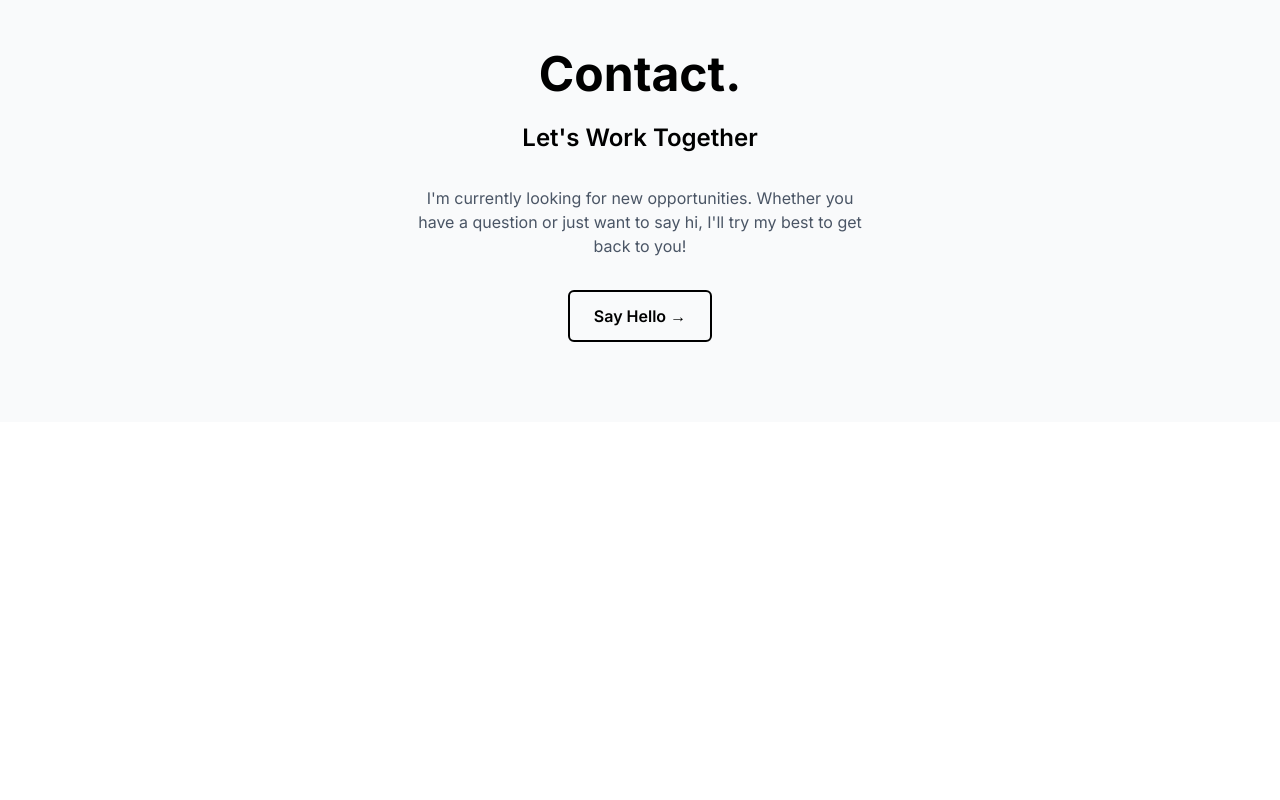
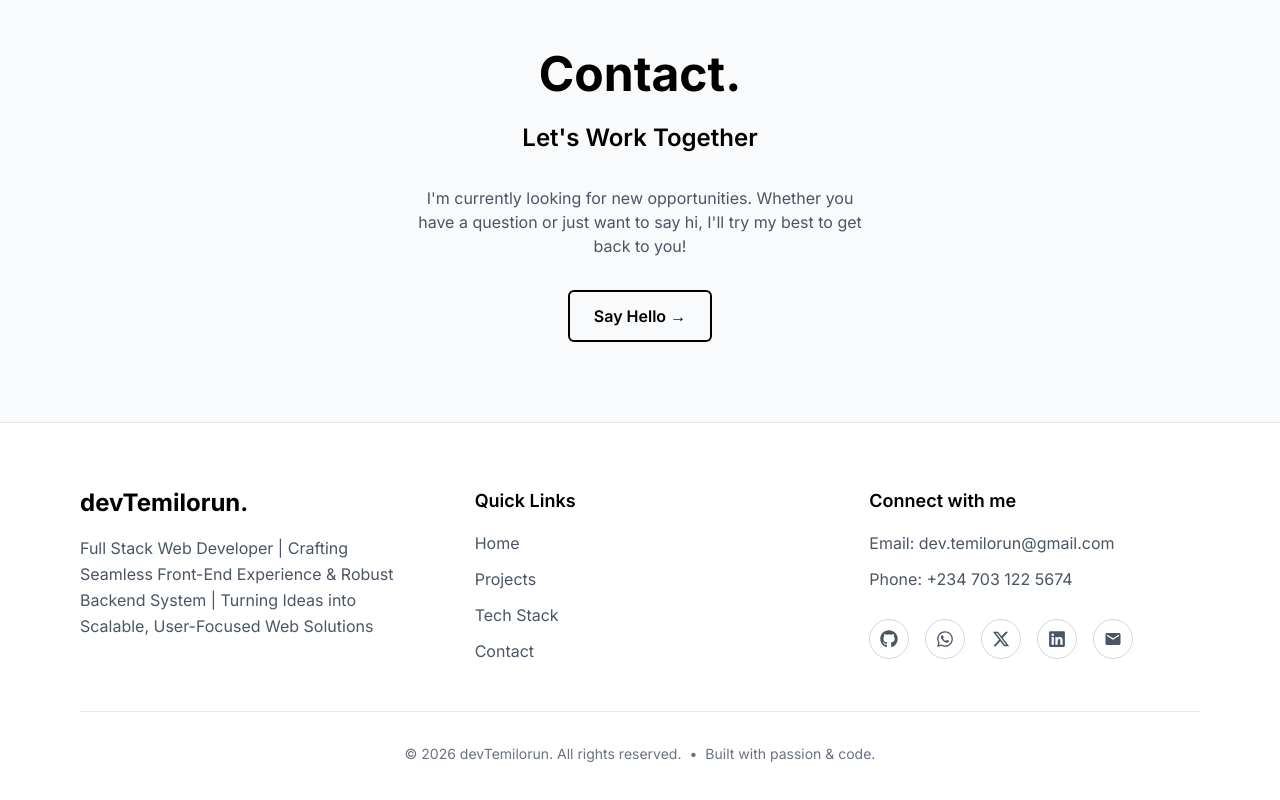
Before and after one commit to devTemilorun/portfolio-v2, a Next.js app: page / in a window 1280 px wide. Shown: the part 3476-4276 px from the top of the page. Before the commit the page ends 3898 px from the top, so only its background shows below. Built offline with nearby package versions, Linux system fonts and the light colour scheme.

Commit message:
Implemented the Footer Scene

```diff
--- a/app/page.tsx
+++ b/app/page.tsx
@@ -3,7 +3,7 @@ import Hero from "@/scenes/Hero"
 import Project from "@/scenes/Project"
 import TechStack from "@/scenes/TechStack"
 import Contact from "@/scenes/Contact"
-
+import Footer from "@/scenes/Footer"
 
 const HomePage = () => {
   return (
@@ -15,6 +15,7 @@ const HomePage = () => {
         <TechStack/>
         <Contact/>
       </main>
+      <Footer/>
     </>
   )
 }
--- /dev/null
+++ b/scenes/Footer.tsx
@@ -0,0 +1,123 @@
+import Link from 'next/link';
+import { FaGithub, FaLinkedin, FaWhatsapp } from 'react-icons/fa';
+import { FaXTwitter } from 'react-icons/fa6';
+import { MdEmail } from 'react-icons/md';
+
+const Footer = () => {
+  return (
+     <footer className="bg-white border-t border-gray-200 pt-16 pb-12">
+        <div className="container mx-auto px-4 max-w-6xl">
+            <div className="grid grid-cols-1 md:grid-cols-3 gap-12 md:gap-16">
+
+                <div>
+                    <h3 className="text-2xl font-bold text-black mb-4">
+                        devTemilorun.
+                    </h3>
+                    <p className="text-gray-600 leading-relaxed">
+                        Full Stack Web Developer | Crafting Seamless Front-End Experience & Robust Backend System |
+                        Turning Ideas into Scalable, User-Focused Web Solutions
+                    </p>
+                </div>
+
+                <div>
+                    <h4 className="text-lg font-semibold text-black mb-4">Quick Links</h4>
+                    <div className="flex flex-col space-y-3 text-gray-600">
+                        <Link href="/" className="hover:text-black transition-colors duration-200 hover:underline underline-offset-4">
+                            Home
+                        </Link>
+                        <Link href="/#projects" className="hover:text-black transition-colors duration-200 hover:underline underline-offset-4">
+                            Projects
+                        </Link>
+                        <Link href="/#tech" className="hover:text-black transition-colors duration-200 hover:underline underline-offset-4">
+                            Tech Stack
+                        </Link>
+                        <Link href="/contact" className="hover:text-black transition-colors duration-200 hover:underline underline-offset-4">
+                            Contact
+                        </Link>
+                    </div>
+                </div>
+
+                <div>
+                    <h4 className="text-lg font-semibold text-black mb-4">Connect with me</h4>
+                    <div className="space-y-3 text-gray-600">
+                        <p>
+                            Email:{' '}
+                            <a
+                                href="mailto:dev.temilorun@gmail.com"
+                                className="hover:text-black transition-colors"
+                            >
+                                dev.temilorun@gmail.com
+                            </a>
+                        </p>
+                        <p>
+                            Phone:{' '}
+                            <a href="tel:+2347031225674" className="hover:text-black transition-colors">
+                                +234 703 122 5674
+                            </a>
+                        </p>
+
+                        {/* Social Icons */}
+                        <div className="flex gap-4 pt-4">
+                        <a
+                            href="https://github.com/devTemilorun"
+                            target="_blank"
+                            rel="noopener noreferrer"
+                            aria-label="GitHub"
+                            className="w-10 h-10 flex items-center justify-center rounded-full border border-gray-300 text-gray-600 hover:bg-black hover:text-white hover:border-black transition-all duration-300"
+                        >
+                            <FaGithub size={18} />
+                        </a>
+                        <a
+                            href="https://wa.me/2347031225674"
+                            target="_blank"
+                            rel="noopener noreferrer"
+                            aria-label="WhatsApp"
+                            className="w-10 h-10 flex items-center justify-center rounded-full border border-gray-300 text-gray-600 hover:bg-black hover:text-white hover:border-black transition-all duration-300"
+                        >
+                            <FaWhatsapp size={18} />
+                        </a>
+                        <a
+                            href="https://x.com/dev_Temilorun"
+                            target="_blank"
+                            rel="noopener noreferrer"
+                            aria-label="X / Twitter"
+                            className="w-10 h-10 flex items-center justify-center rounded-full border border-gray-300 text-gray-600 hover:bg-black hover:text-white hover:border-black transition-all duration-300"
+                        >
+                            <FaXTwitter size={18} />
+                        </a>
+                        <a
+                            href="https://www.linkedin.com/in/olawuni-israel-oluwatemilorun-85714a324"
+                            target="_blank"
+                            rel="noopener noreferrer"
+                            aria-label="LinkedIn"
+                            className="w-10 h-10 flex items-center justify-center rounded-full border border-gray-300 text-gray-600 hover:bg-black hover:text-white hover:border-black transition-all duration-300"
+                        >
+                            <FaLinkedin size={18} />
+                        </a>
+                        <a
+                            href="mailto:dev.temilorun@gmail.com"
+                            target="_blank"
+                            rel="noopener noreferrer"
+                            aria-label="Email"
+                            className="w-10 h-10 flex items-center justify-center rounded-full border border-gray-300 text-gray-600 hover:bg-black hover:text-white hover:border-black transition-all duration-300"
+                        >
+                            <MdEmail size={18} />
+                        </a>
+                        </div>
+                    </div>
+                </div>
+            </div>
+
+            <div className="mt-12 pt-8 border-t border-gray-200 text-center text-sm text-gray-500">
+                <p>
+                    © {new Date().getFullYear()} devTemilorun. All rights reserved.
+                    <span className="mx-2">•</span>
+                    Built with passion & code.
+                </p>
+            </div>
+        </div>
+    </footer>
+  )
+}
+
+export default Footer
```
